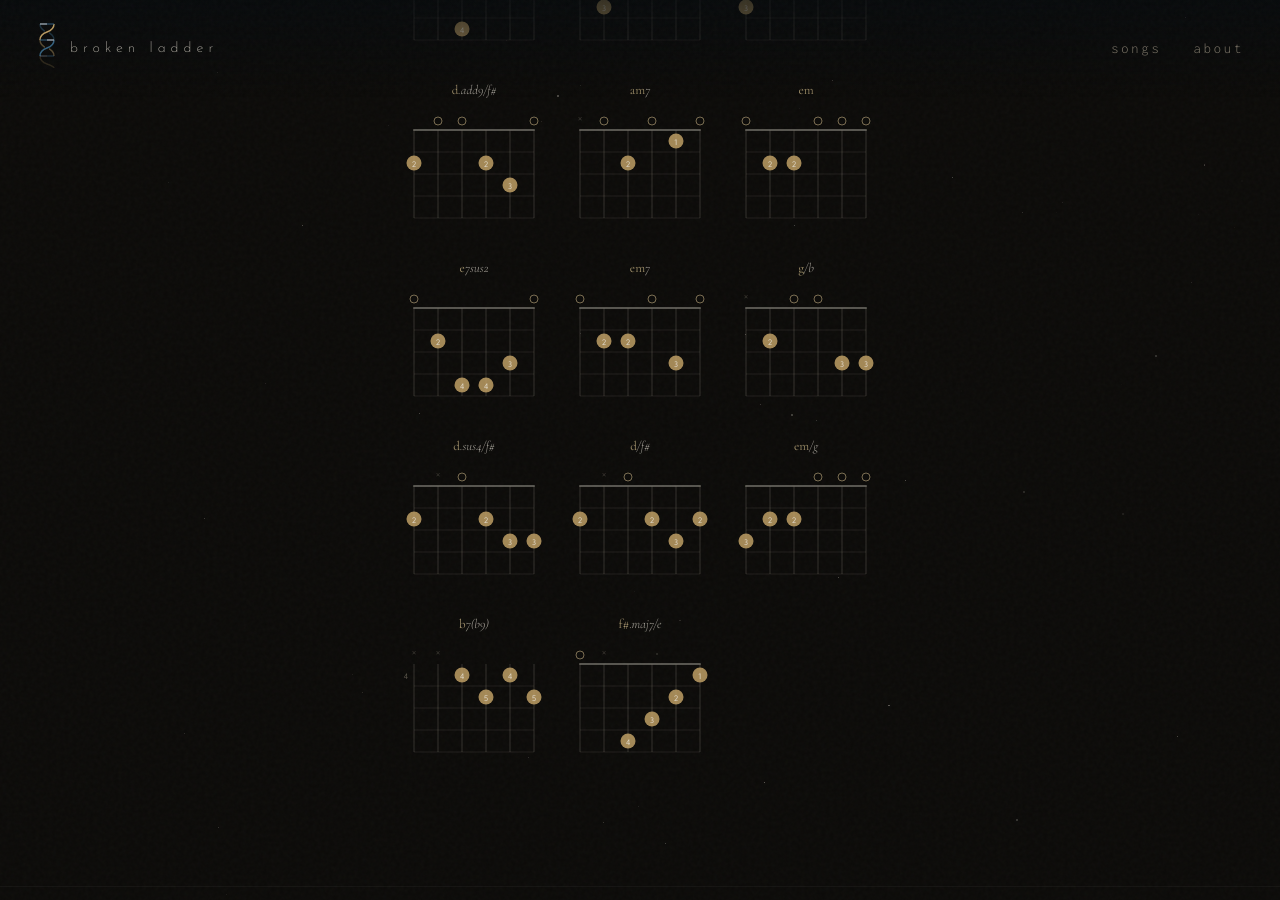
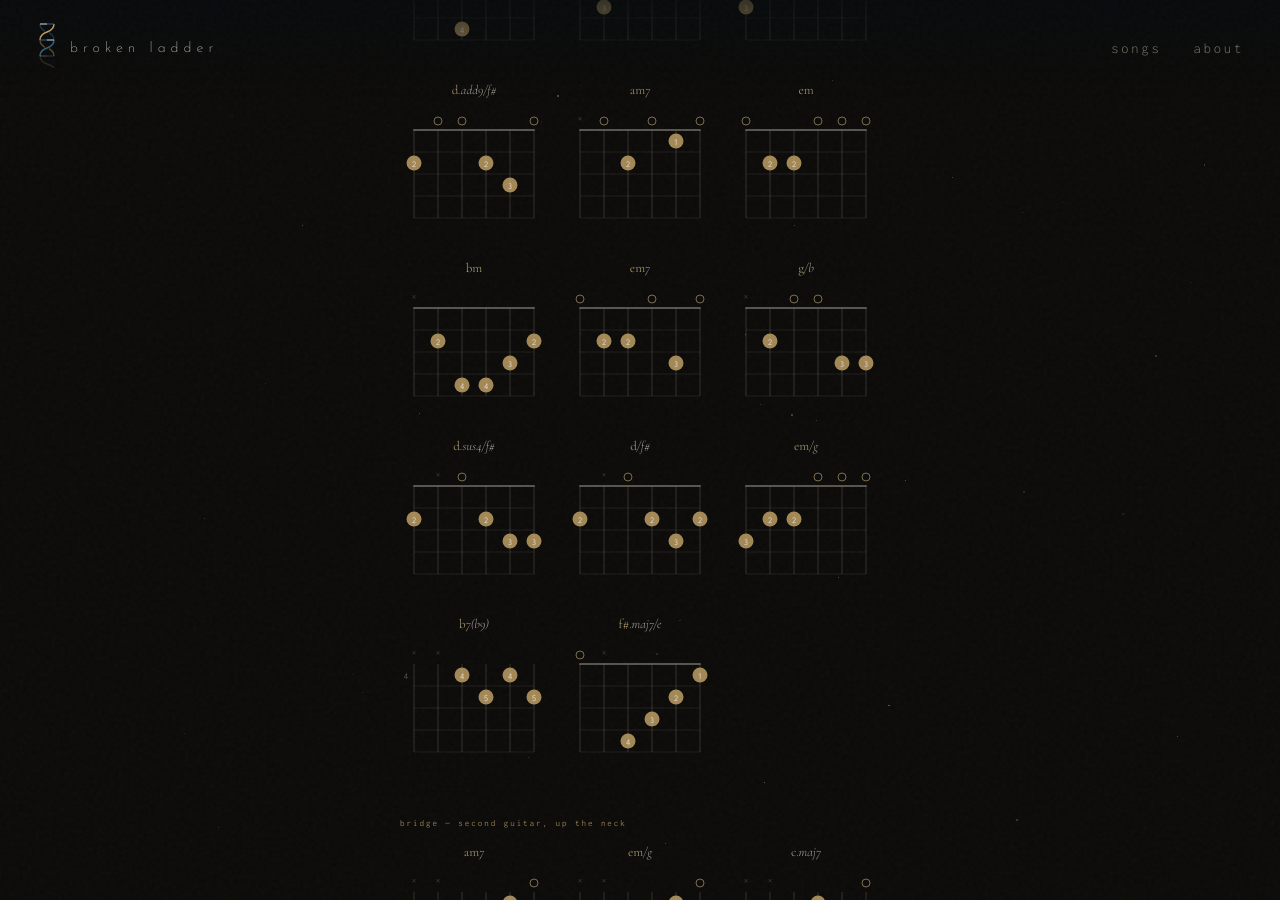
Before and after one commit to ClayShentrup/brokenladder, a Jekyll site: the page built from songs/the-shape-of-the-almost.html, in a window 1280 px wide and 900 px high, scrolled down 2672 px. Built offline with Jekyll 4.4.1, drawn with Linux system fonts in a browser that asks for light colours; some of the changed text lies outside the part shown.

Commit message:
the shape of the almost: Bm in the pre-chorus, up-the-neck bridge chords (#6)
The pre-chorus fourth chord is Bm (x24432) as played, not E7sus2.
Adds the second guitar's bridge shapes as their own chord section;
song pages can now have more than one chord grid.

Co-authored-by: Claude Opus 5.5 <noreply@anthropic.com>

```diff
--- a/_layouts/lyrics.html
+++ b/_layouts/lyrics.html
@@ -66,8 +66,13 @@ em { font-style:normal; color:var(--accent); }
 
 <script>
 (function(){
-  const el = document.getElementById('chord-grid');
-  if (!el || !window.songChords) return;
+  const grids = [];
+  const main = document.getElementById('chord-grid');
+  if (main && window.songChords) grids.push([main, window.songChords]);
+  document.querySelectorAll('.chord-grid[data-chords]').forEach(g => {
+    if (window[g.dataset.chords]) grids.push([g, window[g.dataset.chords]]);
+  });
+  if (!grids.length) return;
   const cs = getComputedStyle(document.documentElement);
   const accent      = cs.getPropertyValue('--accent').trim();
   const accentBr    = cs.getPropertyValue('--accent-bright').trim();
@@ -122,12 +127,14 @@ em { font-style:normal; color:var(--accent); }
     return s;
   }
 
-  for (const [name, frets] of Object.entries(window.songChords)) {
-    const styledName = name.replace(/^([a-z#b]+)/, '<em>$1</em>');
-    const div = document.createElement('div');
-    div.className = 'chord-box';
-    div.innerHTML = `<div class="chord-box-name">${styledName}</div>${renderSVG(frets)}`;
-    el.appendChild(div);
+  for (const [el, chords] of grids) {
+    for (const [name, frets] of Object.entries(chords)) {
+      const styledName = name.replace(/^([a-z#b]+)/, '<em>$1</em>');
+      const div = document.createElement('div');
+      div.className = 'chord-box';
+      div.innerHTML = `<div class="chord-box-name">${styledName}</div>${renderSVG(frets)}`;
+      el.appendChild(div);
+    }
   }
 })();
 </script>
--- a/songs/the-shape-of-the-almost.html
+++ b/songs/the-shape-of-the-almost.html
@@ -108,7 +108,7 @@ line: "rgba(201,168,106,0.18)"
       "d.add9/f#":      "2.0.0.2.3.0",
       "am7":            "x.0.2.0.1.0",
       "em":             "0.2.2.0.0.0",
-      "e7sus2":         "0.2.4.4.3.0",
+      "bm":             "x.2.4.4.3.2",
       "em7":            "0.2.2.0.3.0",
       "g/b":            "x.2.0.0.3.3",
       "d.sus4/f#":      "2.x.0.2.3.3",
@@ -119,5 +119,19 @@ line: "rgba(201,168,106,0.18)"
     };
     </script>
 
+    <div class="section" style="--anim-delay:1.4s">
+      <div class="section-label">bridge — second guitar, up the neck</div>
+      <div class="chord-grid" data-chords="bridgeHigh"></div>
+    </div>
+    <script>
+    window.bridgeHigh = {
+      "am7":            "x.x.10.9.8.0",
+      "em/g":           "x.x.9.9.8.0",
+      "c.maj7":         "x.x.10.9.12.0",
+      "b7(b9)":         "x.x.7.8.7.8",
+      "f#.maj7/e":      "x.x.11.11.11.13"
+    };
+    </script>
+
   </div>
 </div>
```
